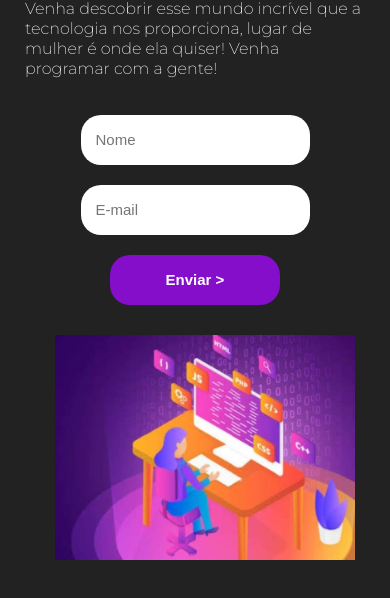
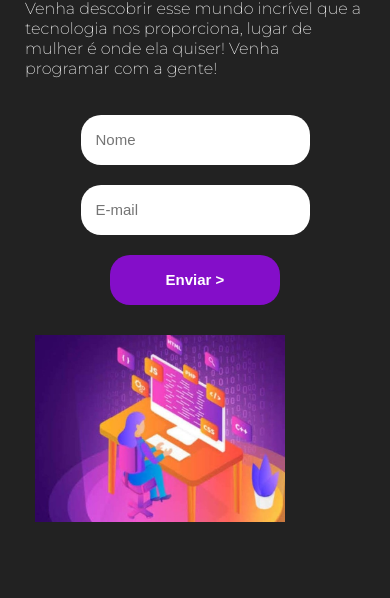
Before and after one commit to SilmaraCortes/LandingPage-Programming, a plain HTML site: page index.html in a window 390 px wide. Shown: the part 464-1062 px from the top of the page. Drawn offline with Linux system fonts and the light colour scheme.

Commit message:
Projeto finalizado

```diff
--- a/styles/media.css
+++ b/styles/media.css
@@ -18,7 +18,8 @@
      }
 
      img{
-        width: 300px;
+        width: 250px;
         padding: 30px;
+        padding-left: 10px;
      }
 }
```
